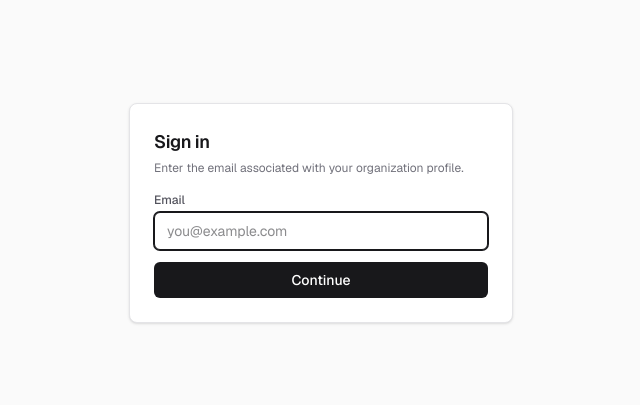
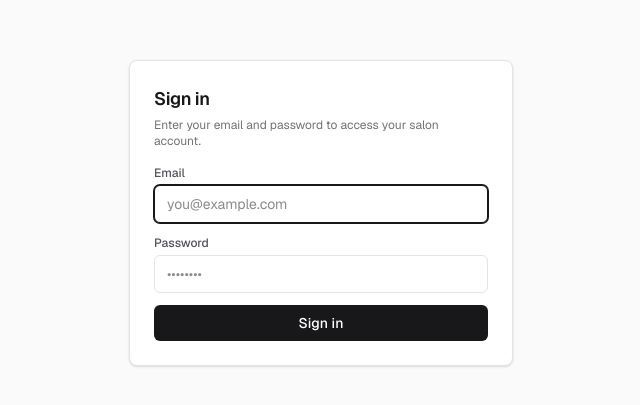
Before and after one commit to DnguyenE/salon-calendar, a Next.js app: page /login in a window 1280 px wide. Shown: the part 187-592 px from the top of the page, without its empty margins (319-959 px from the left). Built offline with nearby package versions, Linux system fonts and the light colour scheme; no server answers.

Commit message:
Added password requirement on webpage

```diff
--- a/app/actions/auth.ts
+++ b/app/actions/auth.ts
@@ -3,9 +3,6 @@
 import { cookies } from "next/headers";
 import { redirect } from "next/navigation";
 import { createClient } from "@/utils/supabase/server";
-
-// DEV-ONLY: replace with magic-link/OTP before prod.
-const DEV_PASSWORD = "password";
 
 export interface SignInState {
   error?: string;
@@ -18,19 +15,25 @@ export async function signInWithEmail(
   const email = String(formData.get("email") ?? "")
     .trim()
     .toLowerCase();
+  const password = String(formData.get("password") ?? "").trim();
+
   if (!/^[^\s@]+@[^\s@]+\.[^\s@]+$/.test(email)) {
     return { error: "Enter a valid email." };
+  }
+
+  if (!password) {
+    return { error: "Enter your password." };
   }
 
   const supabase = createClient(await cookies());
   try {
     const { error } = await supabase.auth.signInWithPassword({
       email,
-      password: DEV_PASSWORD,
+      password,
     });
     if (error) {
       return /invalid login credentials/i.test(error.message)
-        ? { error: "No profile found for that email." }
+        ? { error: "Invalid email or password." }
         : { error: error.message };
     }
   } catch (err) {
--- a/app/login/SignInForm.tsx
+++ b/app/login/SignInForm.tsx
@@ -28,6 +28,20 @@ export function SignInForm() {
         />
       </label>
 
+      <label className="block">
+        <span className="mb-1 block text-xs font-medium text-zinc-600 dark:text-zinc-400">
+          Password
+        </span>
+        <input
+          type="password"
+          name="password"
+          required
+          autoComplete="current-password"
+          placeholder="••••••••"
+          className="w-full rounded-md border border-zinc-200 bg-white px-3 py-2 text-sm text-zinc-900 focus:border-zinc-900 focus:outline-none focus:ring-1 focus:ring-zinc-900 dark:border-zinc-700 dark:bg-zinc-900 dark:text-zinc-100 dark:focus:border-zinc-50 dark:focus:ring-zinc-50"
+        />
+      </label>
+
       {state?.error && (
         <p
           aria-live="polite"
@@ -42,7 +56,7 @@ export function SignInForm() {
         disabled={pending}
         className="inline-flex w-full items-center justify-center rounded-md bg-zinc-900 px-3 py-2 text-sm font-medium text-white transition-colors hover:bg-zinc-800 disabled:cursor-not-allowed disabled:opacity-60 dark:bg-zinc-50 dark:text-zinc-900 dark:hover:bg-zinc-200"
       >
-        {pending ? "Signing in…" : "Continue"}
+        {pending ? "Signing in…" : "Sign in"}
       </button>
     </form>
   );
--- a/app/login/page.tsx
+++ b/app/login/page.tsx
@@ -23,7 +23,7 @@ export default async function LoginPage() {
           Sign in
         </h1>
         <p className="mb-4 text-xs text-zinc-500 dark:text-zinc-400">
-          Enter the email associated with your organization profile.
+          Enter your email and password to access your salon account.
         </p>
         <SignInForm />
       </div>
```
